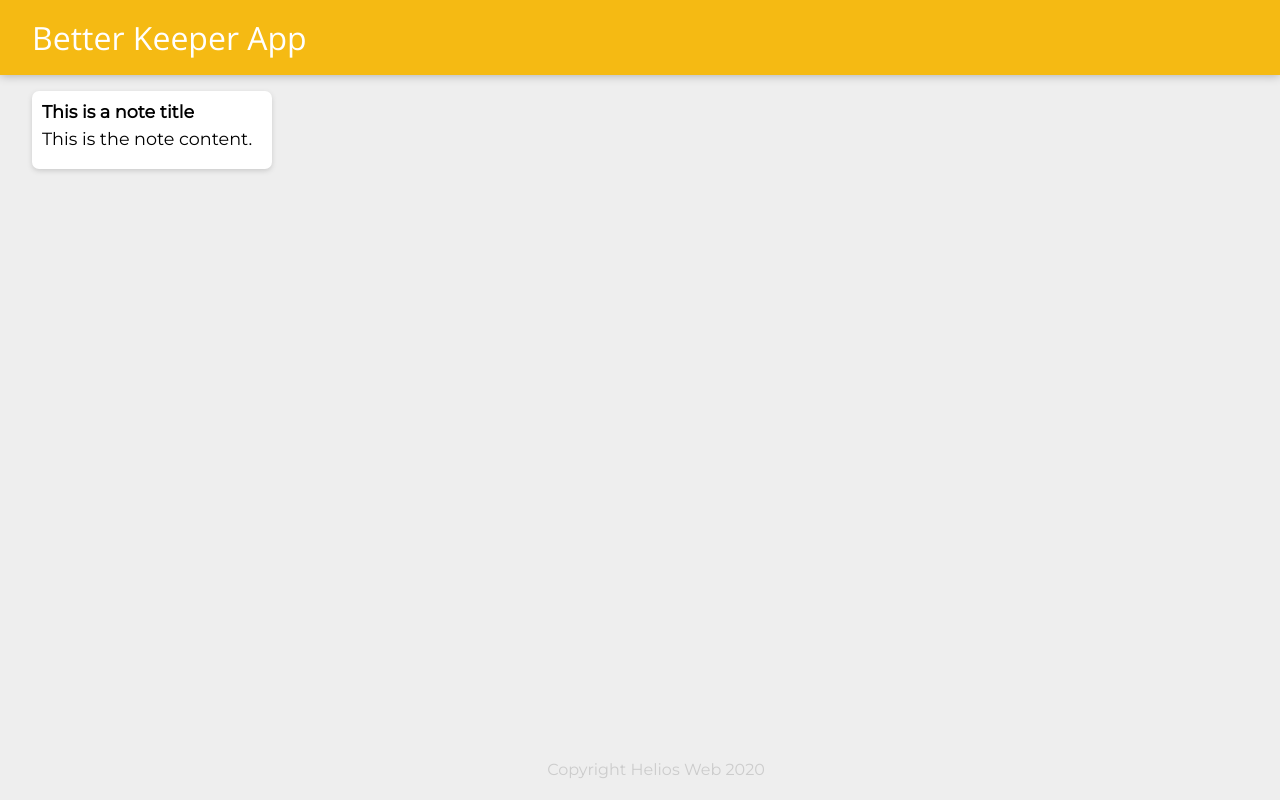
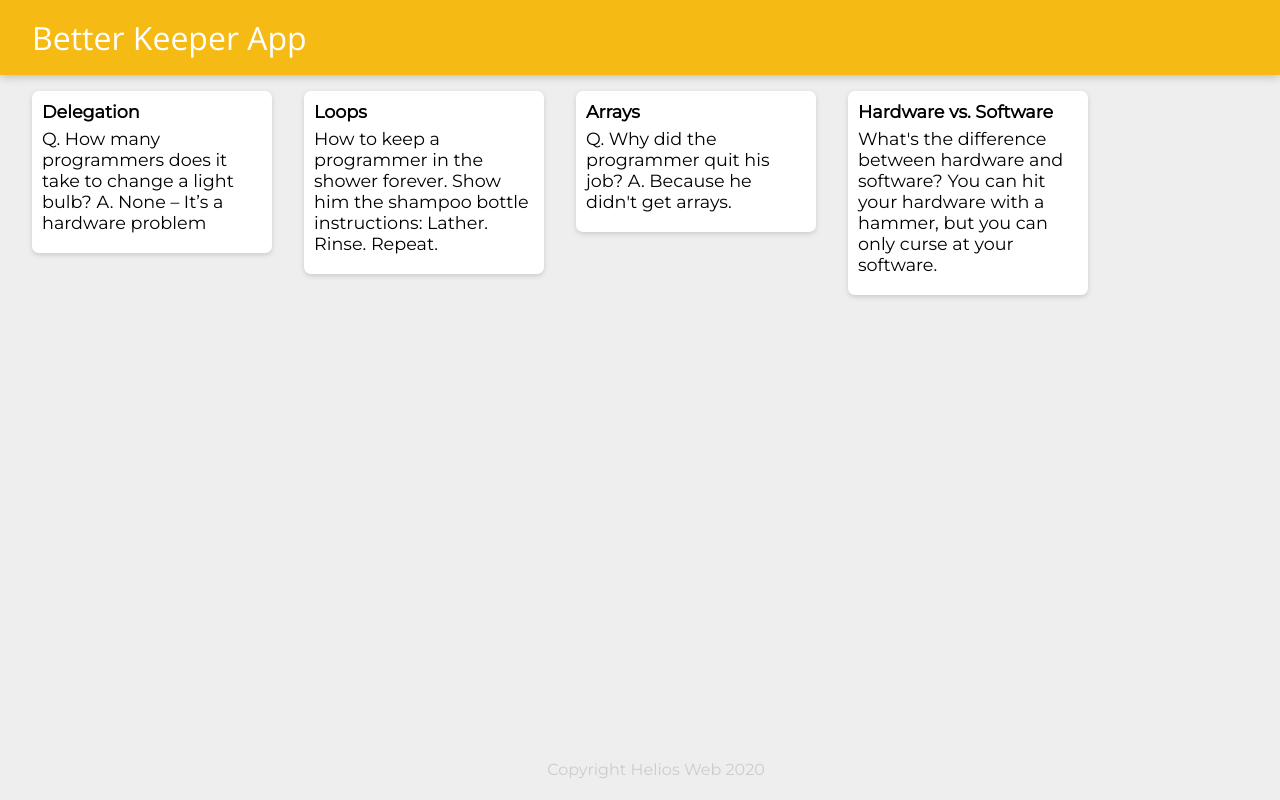
Before and after one commit to itsElio/personal-keepApp, a React (Create React App) app: page / in a window 1280 px wide. Built offline with nearby package versions, Linux system fonts and the light colour scheme.

Commit message:
Add render multiple notes from notes.js

```diff
--- a/src/components/App.jsx
+++ b/src/components/App.jsx
@@ -2,13 +2,29 @@
 import Footer from "./Footer";
 import Header from "./Header";
 import Note from "./Note";
+import notes from "../notes";
 
+//la funzione createNote crea una nuova "Note" per ogni elemento dell'array di oggetti.
+// passando come valori la key, title e content dell'elemento che gli viene passato
 
-function App() {
+function createNote(noteItem) {
+    return(
+        <Note
+            key = {noteItem.key}
+            title = {noteItem.title}
+            content = {noteItem.content}
+        />
+    )
+}
+
+//Esegue il render dei singoli componenti Header, Footer, ed itera la funzione createNote
+// per ogni elemento all'interno di "notes", importato da notes.js
+
+function App(props) {
    return(
     <div>
         <Header />
-        <Note />
+        {notes.map(createNote)}
         <Footer />
     </div>
    )
--- a/src/components/Footer.jsx
+++ b/src/components/Footer.jsx
@@ -1,12 +1,11 @@
 import React from "react";
 
-const date = new Date();
-let year = date.getFullYear();
+let currentYear = new Date().getFullYear();
 
 function Footer() {
     return(
     <footer>
-        <p>Copyright Helios Web {year}</p>
+        <p>Copyright Helios Web {currentYear}</p>
     </footer>)
 }
 
--- a/src/components/Note.jsx
+++ b/src/components/Note.jsx
@@ -1,10 +1,13 @@
 import React from "react";
 
-function Note() {
+// La funzione Note richiede un input di (props), cioè le proprietà che gli verranno passate
+// Esegue il render di un div e richiede props di title e content.
+
+function Note(props) {
     return(
         <div className="note">
-            <h1>This is a note title</h1>
-            <p>This is the note content.</p>
+            <h1>{props.title}</h1>
+            <p>{props.content}</p>
         </div>
     )
 }
--- /dev/null
+++ b/src/notes.js
@@ -0,0 +1,28 @@
+const notes = [
+    {
+      key: 1,
+      title: "Delegation",
+      content:
+        "Q. How many programmers does it take to change a light bulb? A. None – It’s a hardware problem"
+    },
+    {
+      key: 2,
+      title: "Loops",
+      content:
+        "How to keep a programmer in the shower forever. Show him the shampoo bottle instructions: Lather. Rinse. Repeat."
+    },
+    {
+      key: 3,
+      title: "Arrays",
+      content:
+        "Q. Why did the programmer quit his job? A. Because he didn't get arrays."
+    },
+    {
+      key: 4,
+      title: "Hardware vs. Software",
+      content:
+        "What's the difference between hardware and software? You can hit your hardware with a hammer, but you can only curse at your software."
+    }
+  ];
+
+  export default notes;
```
